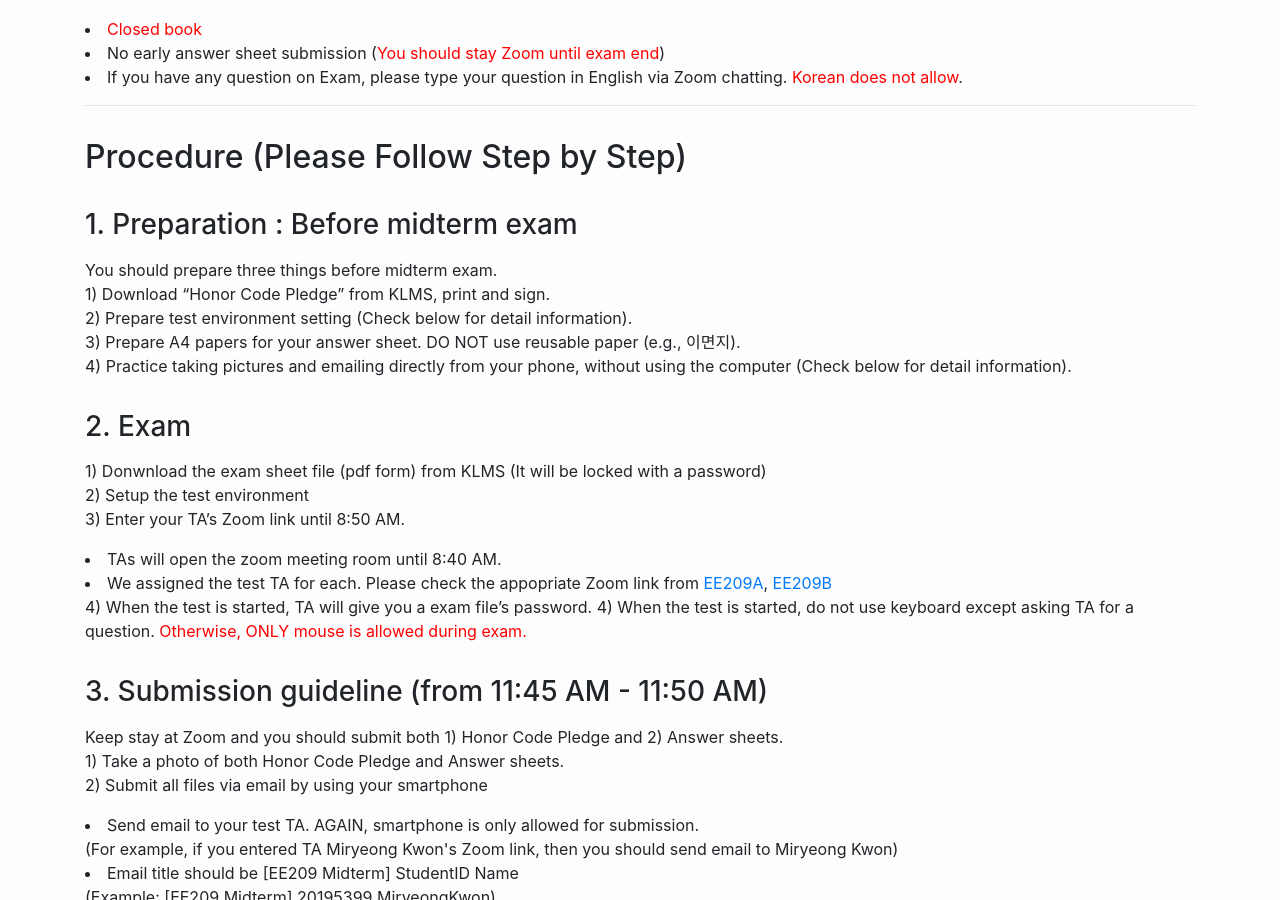
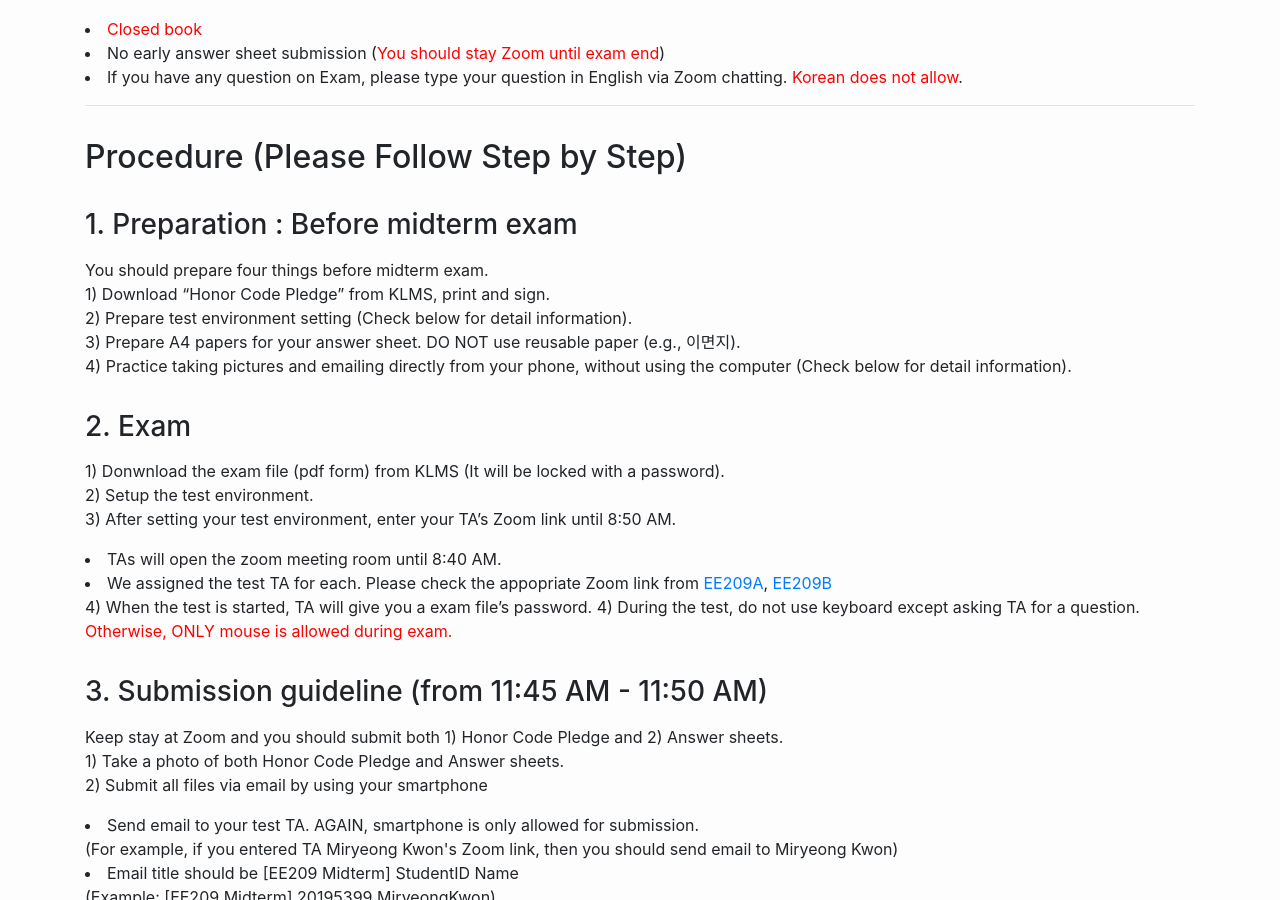
Before and after one commit to ee209-2020-fall/ee209-2020-fall, a Jekyll site: the page built from midterm.md, in a window 1280 px wide and 900 px high, scrolled down 338 px. Built offline with Jekyll 4.4.1, drawn with Linux system fonts in a browser that asks for light colours.

Commit message:
Midterm update -2

```diff
--- a/midterm.md
+++ b/midterm.md
@@ -14,7 +14,7 @@ permalink: /midterm/
 
 <h2 class="ui dividing header">Procedure (Please Follow Step by Step)</h2>
 <h3>1. Preparation : Before midterm exam</h3>
-You should prepare three things before midterm exam.<br>
+You should prepare four things before midterm exam.<br>
 1) Download "Honor Code Pledge" from KLMS, print and sign.<br>
 2) Prepare test environment setting (Check below for detail information).<br>
 3) Prepare A4 papers for your answer sheet. DO NOT use reusable paper (e.g., 이면지).<br>
@@ -22,13 +22,13 @@ You should prepare three things before midterm exam.<br>
 <br>
 
 <h3>2. Exam</h3>
-1) Donwnload the exam sheet file (pdf form) from KLMS (It will be locked with a password) <br>
-2) Setup the test environment <br>
-3) Enter your TA's Zoom link until 8:50 AM. <br>
+1) Donwnload the exam file (pdf form) from KLMS (It will be locked with a password). <br>
+2) Setup the test environment. <br>
+3) After setting your test environment, enter your TA's Zoom link until 8:50 AM. <br>
    <li>TAs will open the zoom meeting room until 8:40 AM.</li>
    <li>We assigned the test TA for each. Please check the appopriate Zoom link from <a href="https://docs.google.com/spreadsheets/d/188zLJHcK8_qC2N82E6ZH-GRXCtziiRR9F2XZ0F-Ce1s/edit?usp=sharing">EE209A</a>, <a href="https://docs.google.com/spreadsheets/d/1k5bjKfVW7-JoOXM2feHgoXcOYzUXDodpMrPbImDG3Yc/edit?usp=sharing">EE209B</a></li>
 4) When the test is started, TA will give you a exam file's password.
-4) When the test is started, do not use keyboard except asking TA for a question. <font color="#FF0000">Otherwise, ONLY mouse is allowed during exam.</font>
+4) During the test, do not use keyboard except asking TA for a question. <font color="#FF0000">Otherwise, ONLY mouse is allowed during exam.</font>
 <br>
 
 <h3>3. Submission guideline (from 11:45 AM - 11:50 AM)</h3>
```
